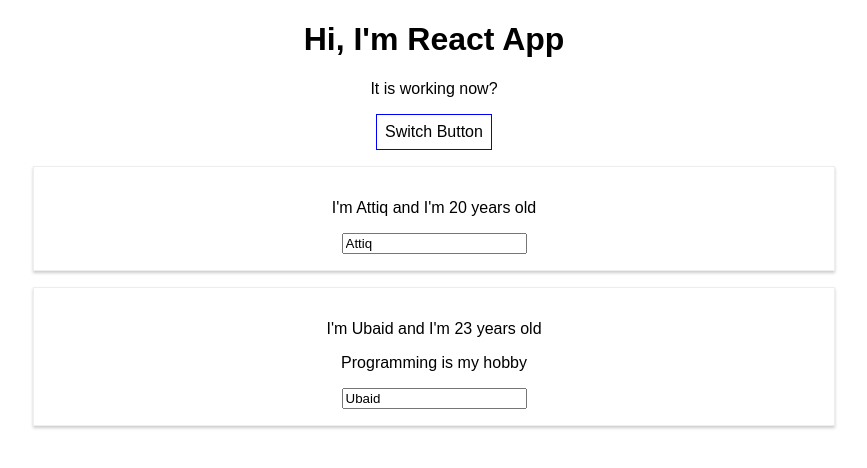
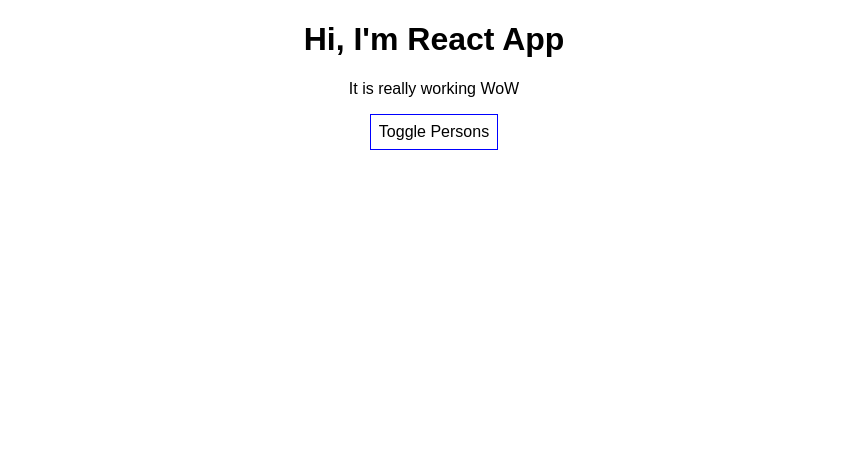
Before and after one commit to AttiqUrRehman007/react, a React (Create React App) app: page / in a window 1280 px wide. Shown: the top 468 px of the page, without its empty margins (206-1073 px from the left). Built offline with nearby package versions, Linux system fonts and the light colour scheme.

Commit message:
Updating files

```diff
--- a/src/App.js
+++ b/src/App.js
@@ -4,25 +4,46 @@ import Person from './Person/Person';
 
 class App extends Component {
   state = {
-    persons : [ {name : 'Attiq', age: 20},
-                {name: 'Ubaid', age : 23}
+    persons : [ {id: 'ajks2f', name : 'Attiq', age: 20},
+                {id: 'jfss5d', name: 'Ubaid', age : 23}
     ]
   }
 
-  switchNameHandler = (newName) => {
-    this.setState({
-            persons : [ {name : newName, age: 20},
-                        {name: 'Ubaid', age : 23}
-      ]
-    })
+  // switchNameHandler = (newName) => {
+  //   this.setState({
+  //           persons : [ {name : newName, age: 20},
+  //                       {name: 'Ubaid', age : 23}
+  //     ],
+  //           showPersons: false
+  //       }
+  //   )
+  // }
+
+  nameChangedHandler = (event, id) => {
+    const personIndex = this.state.persons.findIndex(p => {
+        return p.id === id;
+    });
+
+    const person = {
+        ...this.state.persons[personIndex]
+    }
+
+    person.name = event.target.value;
+    const persons = [...this.state.persons];
+    persons[personIndex] = person;
+
+    this.setState({persons : persons})
   }
 
-  nameChangedHandler = (event) => {
-    this.setState({
-      persons : [ {name : 'Attiq', age: 20},
-        {name: event.target.value, age : 23}
-      ]
-    })
+  deletePersonHandler = (indexPerson) => {
+      const persons = [...this.state.persons];
+      persons.splice(indexPerson, 1)
+      this.setState({persons: persons})
+  }
+
+  togglePersonHandler = () => {
+    const doShow = this.state.showPersons
+    this.setState({showPersons: !doShow})
   }
 
   render() {
@@ -33,26 +54,33 @@ class App extends Component {
       padding: '8px',
       cursor: 'pointer'
     }
+    let persons = null;
+    if(this.state.showPersons)
+    {
+      persons = (
+          <div>
+              {this.state.persons.map((person, index)=> {
+                  return <Person
+                      click={() => this.deletePersonHandler(index)}
+                      name={person.name}
+                      age={person.age}
+                      key={person.id}
+                      changed={(event) => this.nameChangedHandler(event, person.id)}/>
+              })}
+          </div>
+      )
+    }
 
     return (
       <div className="App">
         <h1>Hi, I'm React App</h1>
-        <p>It is working now?</p>
+        <p>It is really working WoW</p>
         <button
             style={style}
-            onClick={() => this.switchNameHandler('Attiq Ur Rehman')}
-        >Switch Button</button>
-        <Person
-            name={this.state.persons[0].name}
-            age={this.state.persons[0].age} />
-        <Person
-            name={this.state.persons[1].name}
-            age={this.state.persons[1].age}
-            click={this.switchNameHandler.bind(this, 'Attiq007')}
-            changed={this.nameChangedHandler}
-        >
-            Programming is my hobby
-        </Person>
+            onClick={this.togglePersonHandler}
+          //  onClick={() => this.switchNameHandler('Attiq Ur Rehman')}
+        >Toggle Persons</button>
+          {persons}
       </div>
     );
   }
```
